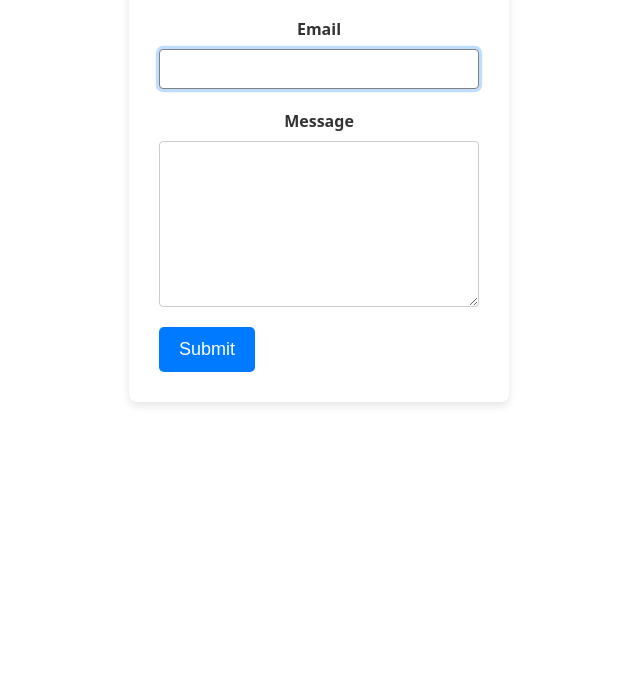
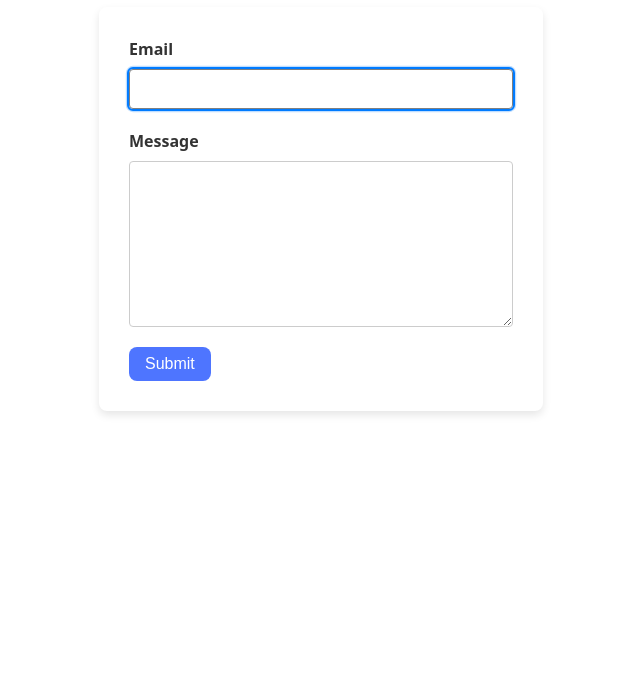
Before and after one commit to Glib-teem/goit-js-hw-09, a website built with Vite: page src/2-form.html in a window 1280 px wide. Shown: the part 127-800 px from the top of the page, without its empty margins (351-991 px from the left). Built offline with nearby package versions, Linux system fonts and the light colour scheme.

Commit message:
updade view

```diff
--- a/src/2-form.html
+++ b/src/2-form.html
@@ -27,7 +27,7 @@
             Message
             <textarea name="message" rows="8"></textarea>
           </label>
-          <button type="submit">Submit</button>
+          <button type="submit" class="form-submit-button">Submit</button>
         </form>
       </div>
     </main>
--- a/src/css/container.css
+++ b/src/css/container.css
@@ -1,20 +1,26 @@
 /* Styles for Mobile devices */
 .container {
+  display: flex;
+  flex-direction: column;
+  align-items: center;
+  text-align: center;
+  width: 100%;
   min-width: 320px;
   max-width: 375px;
   margin: 0 auto;
   padding: 0 16px;
-  align-items: center;
 }
 /* Styles for Tablet devices */
 @media only screen and (min-width: 768px) {
   .container {
     max-width: 768px;
+    padding: 0 24px;
   }
 }
 /* Styles for Desktop devices */
 @media only screen and (min-width: 1200px) {
   .container {
     max-width: 1200px;
+    padding: 0 32px;
   }
 }
--- a/src/css/header.css
+++ b/src/css/header.css
@@ -15,6 +15,7 @@
   align-items: center;
   justify-content: flex-end;
   gap: 40px;
+  padding-left: 30px;
 }
 .nav-link {
   position: relative;
--- a/src/css/styles.css
+++ b/src/css/styles.css
@@ -50,6 +50,8 @@
   display: flex;
   flex-direction: column;
   gap: 20px;
+  margin-top: 20px;
+  margin-bottom: 20px;
 }
 
 .feedback-form label {
@@ -57,6 +59,7 @@
   flex-direction: column;
   font-weight: bold;
   color: #333;
+  text-align: left;
 }
 
 .feedback-form input[type='email'],
@@ -68,6 +71,12 @@
   border-radius: 4px;
   font-size: 16px;
   box-sizing: border-box;
+  transition: border-color 0.3s ease;
+}
+
+.feedback-form input[type='email']:hover,
+.feedback-form textarea:hover {
+  border-color: #888;
 }
 
 .feedback-form input[type='email']:focus,
@@ -77,23 +86,29 @@
   box-shadow: 0 0 0 0.2rem rgba(0, 123, 255, 0.25);
 }
 
+.feedback-form input[type='email']:focus-visible,
+.feedback-form textarea:focus-visible {
+  outline: 2px solid #007bff;
+}
+
 .feedback-form textarea {
   resize: vertical;
   min-height: 80px;
 }
 
-.feedback-form button[type='submit'] {
-  background-color: #007bff;
+.form-submit-button {
+  background-color: #4e75ff;
   color: white;
-  padding: 12px 20px;
+  padding: 8px 16px;
   border: none;
-  border-radius: 5px;
-  font-size: 18px;
+  border-radius: 8px;
+  font-size: 16px;
   cursor: pointer;
   transition: background-color 0.3s ease;
+  width: auto;
   align-self: flex-start;
 }
 
-.feedback-form button[type='submit']:hover {
-  background-color: #0056b3;
+.form-submit-button:hover {
+  background-color: #6c8cff;
 }
```
